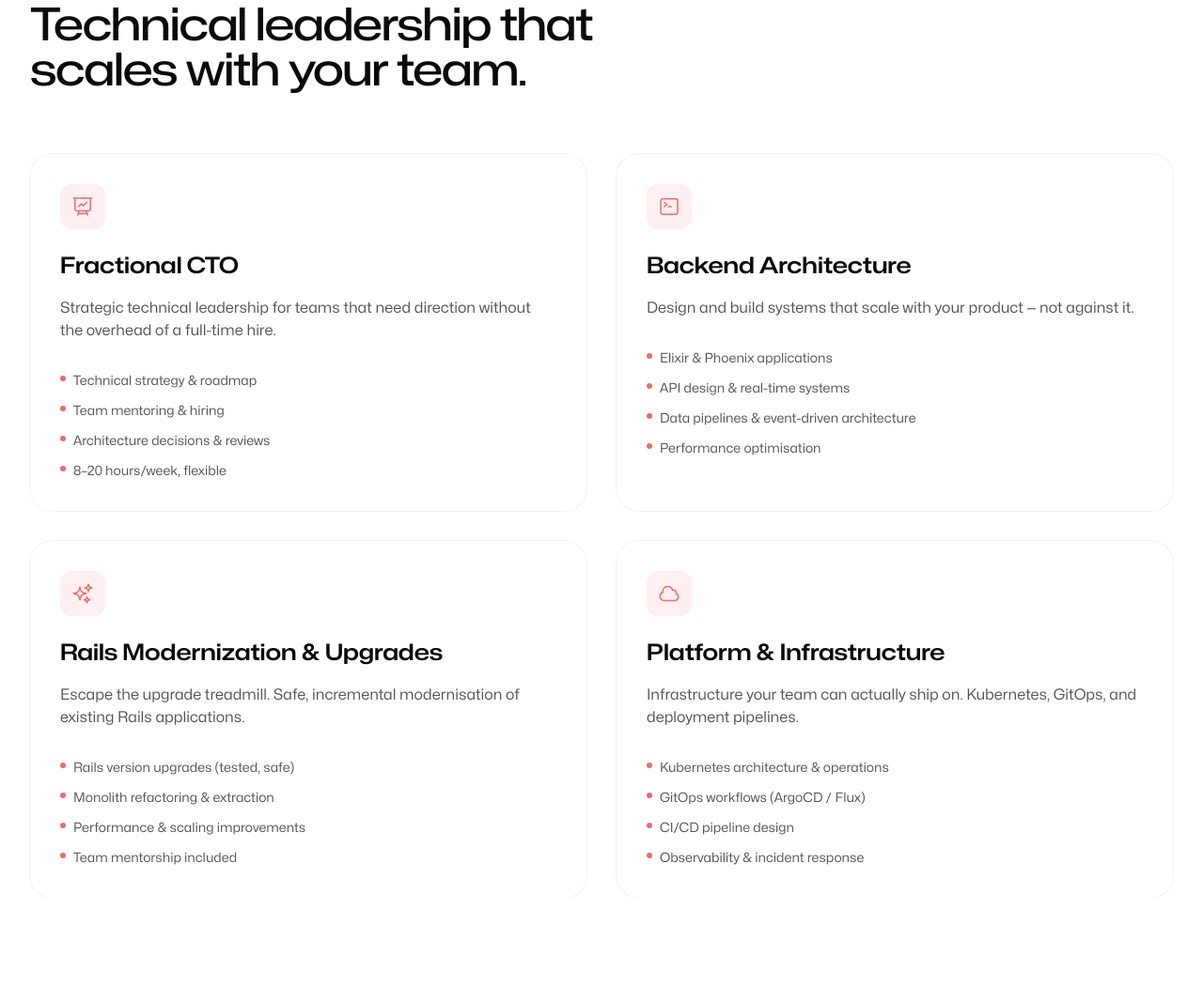
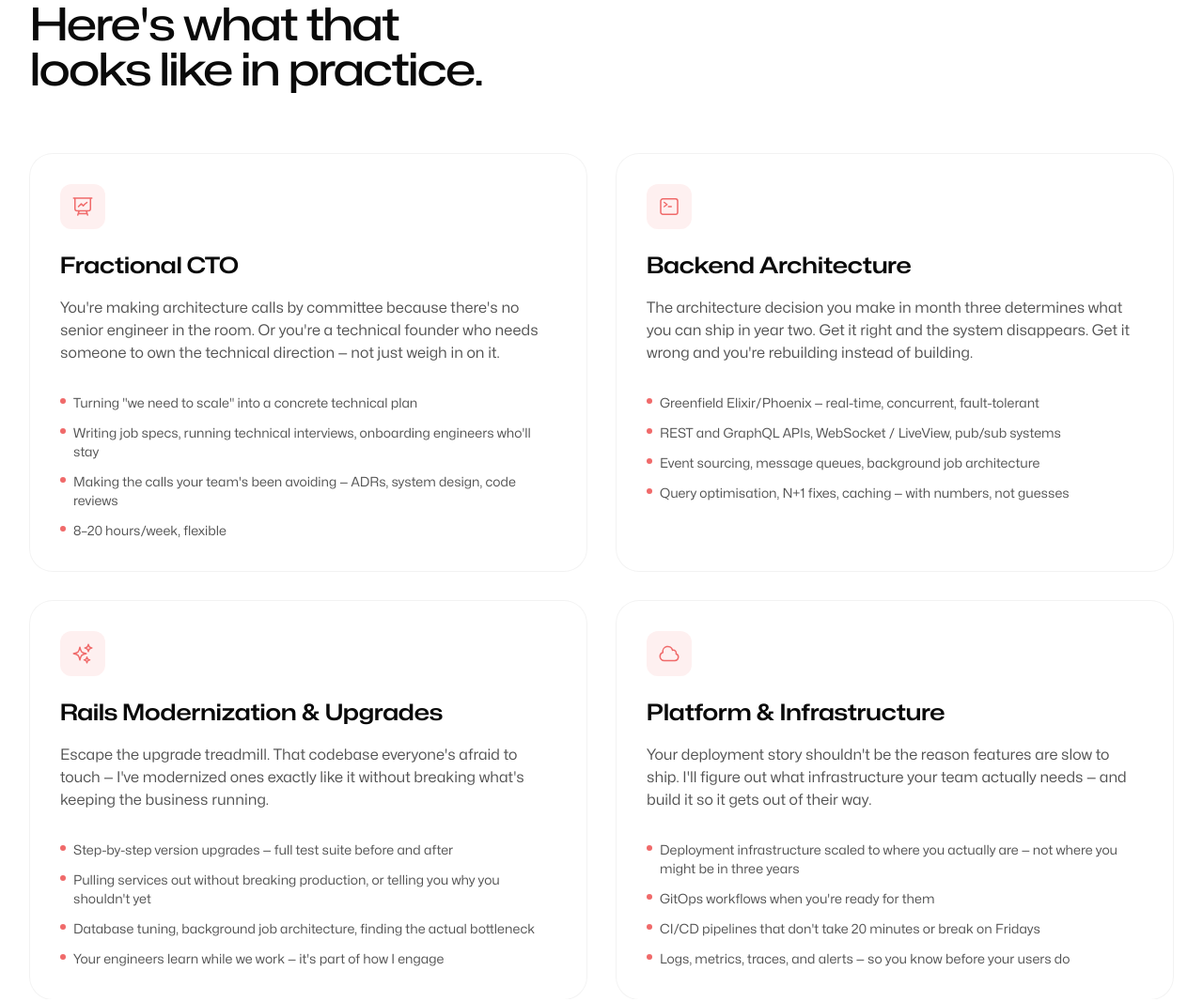
Before and after one commit to craftbytes/craftbyt.es, an Astro site: page / in a window 1280 px wide. Shown: the part 944-2011 px from the top of the page at 94% size. Built offline with nearby package versions, Linux system fonts and the light colour scheme; Astro itself is replaced by a stand-in of ours.

Commit message:
copy: update services section intro and all four service cards

```diff
--- a/src/pages/index.astro
+++ b/src/pages/index.astro
@@ -188,13 +188,9 @@
   <section id="services" class="relative overflow-hidden">
     <SectionIntro
       eyebrow="Services"
-      title="Technical leadership that scales with your team."
+      title="Here's what that looks like in practice."
       class="mt-24 sm:mt-32 lg:mt-40"
     >
-      <p slot="children">
-        From shaping strategy to shipping production code — every engagement is hands-on,
-        no overhead.
-      </p>
     </SectionIntro>
 
     <div class="mx-auto max-w-7xl px-6 lg:px-8 mt-16">
@@ -210,20 +206,20 @@
                 </div>
               <h3 class="font-display text-2xl font-semibold text-neutral-950">Fractional CTO</h3>
               <p class="mt-4 text-base text-neutral-600">
-                Strategic technical leadership for teams that need direction without the overhead of a full-time hire.
+                You're making architecture calls by committee because there's no senior engineer in the room. Or you're a technical founder who needs someone to own the technical direction — not just weigh in on it.
               </p>
               <ul class="mt-8 space-y-3 text-sm text-neutral-600">
                 <li class="flex gap-2">
                   <span class="mt-1 h-1.5 w-1.5 shrink-0 rounded-full bg-accent" aria-hidden="true"></span>
-                  Technical strategy &amp; roadmap
+                  Turning "we need to scale" into a concrete technical plan
                 </li>
                 <li class="flex gap-2">
                   <span class="mt-1 h-1.5 w-1.5 shrink-0 rounded-full bg-accent" aria-hidden="true"></span>
-                  Team mentoring &amp; hiring
+                  Writing job specs, running technical interviews, onboarding engineers who'll stay
                 </li>
                 <li class="flex gap-2">
                   <span class="mt-1 h-1.5 w-1.5 shrink-0 rounded-full bg-accent" aria-hidden="true"></span>
-                  Architecture decisions &amp; reviews
+                  Making the calls your team's been avoiding — ADRs, system design, code reviews
                 </li>
                 <li class="flex gap-2">
                   <span class="mt-1 h-1.5 w-1.5 shrink-0 rounded-full bg-accent" aria-hidden="true"></span>
@@ -241,24 +237,24 @@
               </div>
               <h3 class="font-display text-2xl font-semibold text-neutral-950">Backend Architecture</h3>
               <p class="mt-4 text-base text-neutral-600">
-                Design and build systems that scale with your product — not against it.
+                The architecture decision you make in month three determines what you can ship in year two. Get it right and the system disappears. Get it wrong and you're rebuilding instead of building.
               </p>
               <ul class="mt-8 space-y-3 text-sm text-neutral-600">
                 <li class="flex gap-2">
                   <span class="mt-1 h-1.5 w-1.5 shrink-0 rounded-full bg-accent" aria-hidden="true"></span>
-                  Elixir &amp; Phoenix applications
+                  Greenfield Elixir/Phoenix — real-time, concurrent, fault-tolerant
                 </li>
                 <li class="flex gap-2">
                   <span class="mt-1 h-1.5 w-1.5 shrink-0 rounded-full bg-accent" aria-hidden="true"></span>
-                  API design &amp; real-time systems
+                  REST and GraphQL APIs, WebSocket / LiveView, pub/sub systems
                 </li>
                 <li class="flex gap-2">
                   <span class="mt-1 h-1.5 w-1.5 shrink-0 rounded-full bg-accent" aria-hidden="true"></span>
-                  Data pipelines &amp; event-driven architecture
+                  Event sourcing, message queues, background job architecture
                 </li>
                 <li class="flex gap-2">
                   <span class="mt-1 h-1.5 w-1.5 shrink-0 rounded-full bg-accent" aria-hidden="true"></span>
-                  Performance optimisation
+                  Query optimisation, N+1 fixes, caching — with numbers, not guesses
                 </li>
               </ul>
             </div>
@@ -272,24 +268,24 @@
               </div>
               <h3 class="font-display text-2xl font-semibold text-neutral-950">Rails Modernization &amp; Upgrades</h3>
               <p class="mt-4 text-base text-neutral-600">
-                Escape the upgrade treadmill. Safe, incremental modernisation of existing Rails applications.
+                Escape the upgrade treadmill. That codebase everyone's afraid to touch — I've modernized ones exactly like it without breaking what's keeping the business running.
               </p>
               <ul class="mt-8 space-y-3 text-sm text-neutral-600">
                 <li class="flex gap-2">
                   <span class="mt-1 h-1.5 w-1.5 shrink-0 rounded-full bg-accent" aria-hidden="true"></span>
-                  Rails version upgrades (tested, safe)
+                  Step-by-step version upgrades — full test suite before and after
                 </li>
                 <li class="flex gap-2">
                   <span class="mt-1 h-1.5 w-1.5 shrink-0 rounded-full bg-accent" aria-hidden="true"></span>
-                  Monolith refactoring &amp; extraction
+                  Pulling services out without breaking production, or telling you why you shouldn't yet
                 </li>
                 <li class="flex gap-2">
                   <span class="mt-1 h-1.5 w-1.5 shrink-0 rounded-full bg-accent" aria-hidden="true"></span>
-                  Performance &amp; scaling improvements
+                  Database tuning, background job architecture, finding the actual bottleneck
                 </li>
                 <li class="flex gap-2">
                   <span class="mt-1 h-1.5 w-1.5 shrink-0 rounded-full bg-accent" aria-hidden="true"></span>
-                  Team mentorship included
+                  Your engineers learn while we work — it's part of how I engage
                 </li>
               </ul>
             </div>
@@ -303,24 +299,24 @@
               </div>
               <h3 class="font-display text-2xl font-semibold text-neutral-950">Platform &amp; Infrastructure</h3>
               <p class="mt-4 text-base text-neutral-600">
-                Infrastructure your team can actually ship on. Kubernetes, GitOps, and deployment pipelines.
+                Your deployment story shouldn't be the reason features are slow to ship. I'll figure out what infrastructure your team actually needs — and build it so it gets out of their way.
               </p>
               <ul class="mt-8 space-y-3 text-sm text-neutral-600">
                 <li class="flex gap-2">
                   <span class="mt-1 h-1.5 w-1.5 shrink-0 rounded-full bg-accent" aria-hidden="true"></span>
-                  Kubernetes architecture &amp; operations
+                  Deployment infrastructure scaled to where you actually are — not where you might be in three years
                 </li>
                 <li class="flex gap-2">
                   <span class="mt-1 h-1.5 w-1.5 shrink-0 rounded-full bg-accent" aria-hidden="true"></span>
-                  GitOps workflows (ArgoCD / Flux)
+                  GitOps workflows when you're ready for them
                 </li>
                 <li class="flex gap-2">
                   <span class="mt-1 h-1.5 w-1.5 shrink-0 rounded-full bg-accent" aria-hidden="true"></span>
-                  CI/CD pipeline design
+                  CI/CD pipelines that don't take 20 minutes or break on Fridays
                 </li>
                 <li class="flex gap-2">
                   <span class="mt-1 h-1.5 w-1.5 shrink-0 rounded-full bg-accent" aria-hidden="true"></span>
-                  Observability &amp; incident response
+                  Logs, metrics, traces, and alerts — so you know before your users do
                 </li>
               </ul>
             </div>
```
